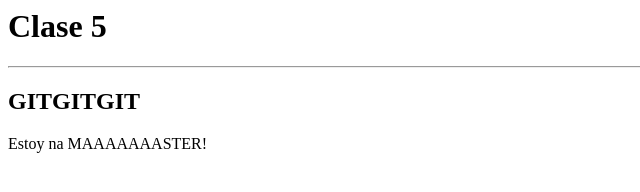
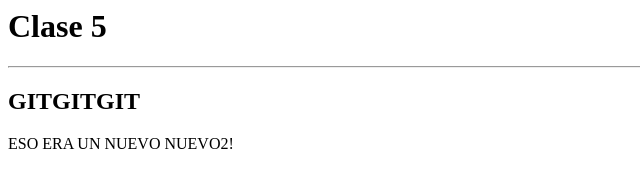
Before and after one commit to nathavic/5ada, a plain HTML site: page index.html in a window 1280 px wide. Shown: the full height of the page, 0-640 px from the left. Drawn offline with Linux system fonts and the light colour scheme.

Commit message:
nuevo1vezmas

```diff
--- a/index.html
+++ b/index.html
@@ -10,5 +10,5 @@
     <h1>Clase 5</h1>
     <hr>
     <h2>GITGITGIT</h2>
-    <p>Estoy na MAAAAAAASTER!</p>
+    <p>ESO ERA UN NUEVO NUEVO2!</p>
 </html>
```
